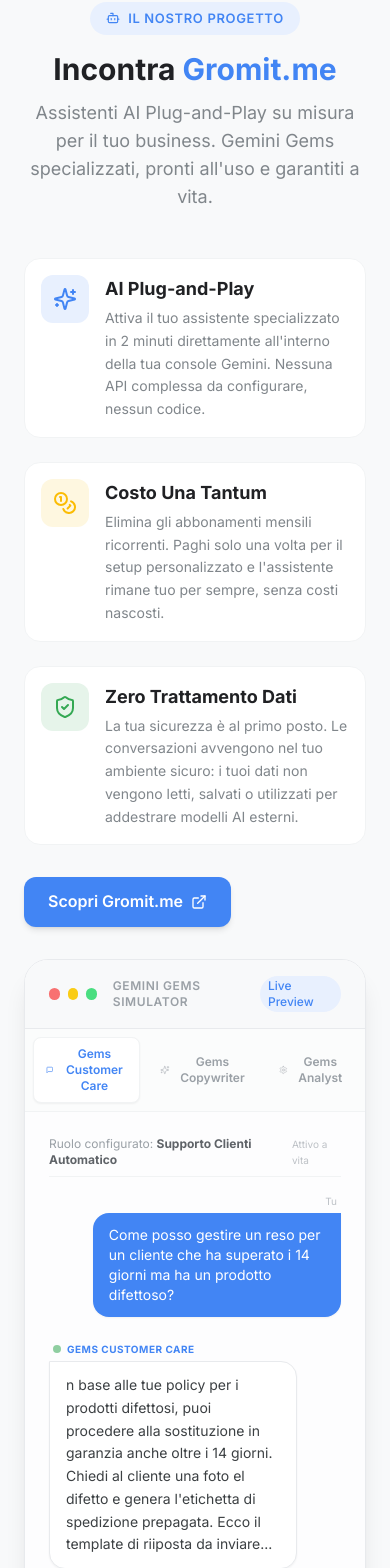
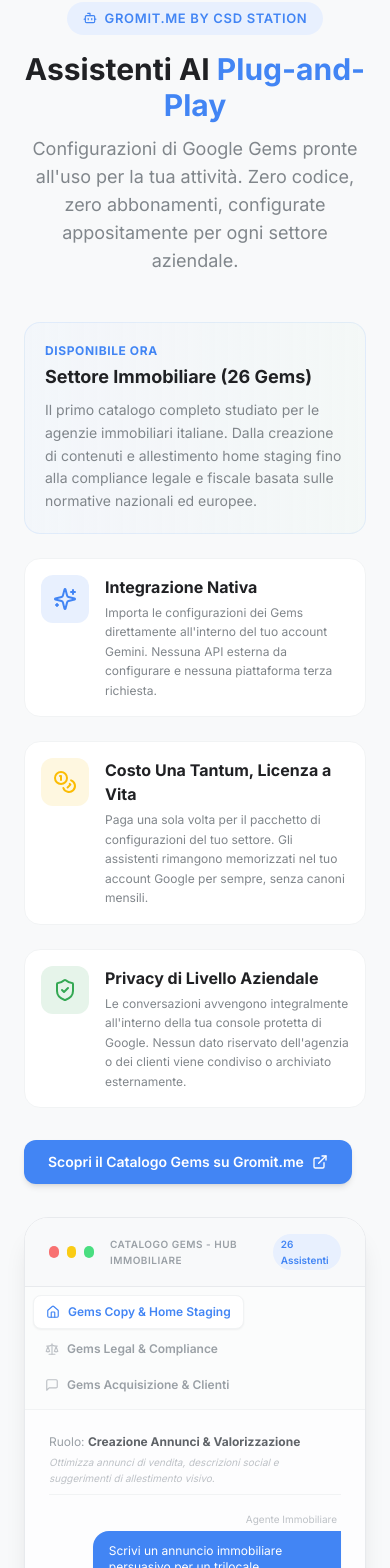
Before and after one commit to TheRealGalli/csd.station.italia, a React (Vite) app: page / in a window 390 px wide. Shown: the part 9500-11068 px from the top of the page. Built offline with nearby package versions, Linux system fonts and the light colour scheme; the HTML template or start-up script is replaced by a standard one.

Commit message:
refact: ricalibrazione simulatore Gems per settore immobiliare su Gromit

```diff
--- a/src/components/GromitSection.tsx
+++ b/src/components/GromitSection.tsx
@@ -1,11 +1,12 @@
 import { useState, useEffect } from "react";
 import { useScrollReveal } from "@/hooks/useScrollReveal";
-import { Sparkles, Coins, ShieldCheck, ArrowRight, ExternalLink, Bot, MessageSquare, Code, Settings } from "lucide-react";
+import { Sparkles, Coins, ShieldCheck, ExternalLink, Bot, MessageSquare, Scale, Home, ArrowRight } from "lucide-react";
 
 interface GemDemo {
   id: string;
   name: string;
   role: string;
+  description: string;
   prompt: string;
   response: string;
   icon: any;
@@ -13,34 +14,37 @@
 
 const gemDemos: GemDemo[] = [
   {
-    id: "support",
-    name: "Gems Customer Care",
-    role: "Supporto Clienti Automatico",
-    prompt: "Come posso gestire un reso per un cliente che ha superato i 14 giorni ma ha un prodotto difettoso?",
-    response: "In base alle tue policy per i prodotti difettosi, puoi procedere alla sostituzione in garanzia anche oltre i 14 giorni. Chiedi al cliente una foto del difetto e genera l'etichetta di spedizione prepagata. Ecco il template di risposta da inviare...",
-    icon: MessageSquare,
+    id: "marketing",
+    name: "Gems Copy & Home Staging",
+    role: "Creazione Annunci & Valorizzazione",
+    description: "Ottimizza annunci di vendita, descrizioni social e suggerimenti di allestimento visivo.",
+    prompt: "Scrivi un annuncio immobiliare persuasivo per un trilocale ristrutturato in centro a Firenze con terrazzo, evidenziando il valore storico e la luminosità.",
+    response: "✨ NUOVA OPPORTUNITÀ NEL CUORE DI FIRENZE\n\nNel cuore pulsante della città, a pochi passi dai monumenti storici, proponiamo un luminoso trilocale finemente ristrutturato.\n\n🏡 I Punti di Forza:\n• Luminosità straordinaria: grazie alla doppia esposizione.\n• Terrazzo privato: perfetto per colazioni all'aperto con vista sui tetti storici.\n• Finiture di pregio: pavimenti in parquet e dettagli in pietra serena.\n\n[Clicca per scaricare il template completo configurato]",
+    icon: Home,
   },
   {
-    id: "marketing",
-    name: "Gems Copywriter",
-    role: "Creazione Contenuti & SEO",
-    prompt: "Scrivi un post LinkedIn per lanciare la nostra nuova automazione AI per la fatturazione.",
-    response: "🚀 Stanco di perdere 5 ore a settimana sulla fatturazione? Ecco come abbiamo automatizzato l'intero processo per un nostro cliente usando l'AI, riducendo gli errori al 0%... [Continua con la struttura AIDA]",
-    icon: Sparkles,
+    id: "compliance",
+    name: "Gems Legal & Compliance",
+    role: "Verifica Normative & Contratti",
+    description: "Supporto sulle leggi italiane ed europee, conformità catastale e modulistica.",
+    prompt: "Quali sono gli obblighi di allegazione dell'attestato di prestazione energetica (APE) nei contratti di locazione in Italia?",
+    response: "Conformemente alla normativa italiana (D.Lgs. 192/2005 e successive modifiche):\n1. L'APE deve essere obbligatoriamente allegato al contratto di locazione a pena di sanzione amministrativa (da 1.000€ a 4.000€).\n2. Nel testo contrattuale va inserita una clausola in cui il conduttore dichiara di aver ricevuto le informazioni e la documentazione comprensiva dell'APE.\n3. La classe energetica e l'indice di prestazione devono essere indicati in tutti gli annunci commerciali.",
+    icon: Scale,
   },
   {
-    id: "operations",
-    name: "Gems Analyst",
-    role: "Analisi Dati & Report",
-    prompt: "Estrai i punti chiave da questo report trimestrale di 40 pagine evidenziando i colli di bottiglia.",
-    response: "Analisi completata. I 3 colli di bottiglia principali sono: 1) Tempi di approvazione dei preventivi (media 4.2 giorni), 2) Onboarding manuale dei partner, 3) Mancata sincronizzazione del CRM con la logistica.",
-    icon: Settings,
+    id: "sales",
+    name: "Gems Acquisizione & Clienti",
+    role: "Supporto Trattative e Strategia",
+    description: "Superamento obiezioni, script di telefonata ed e-mail per acquisire nuovi mandati.",
+    prompt: "Fornisci uno script di risposta a un proprietario privato che rifiuta di affidare il mandato in esclusiva all'agenzia.",
+    response: "Ecco la strategia consigliata per superare l'obiezione sull'esclusiva:\n\n💬 Script di risposta:\n'Capisco perfettamente il suo punto di vista, signor Rossi. Spesso si pensa che dare la casa a più agenzie aumenti le chance di vendita. In realtà, l'esclusiva ci permette di investire il 100% del nostro budget marketing su canali premium e di coordinare un'unica strategia di prezzo, evitando che l'immobile si svaluti apparendo a prezzi diversi su vari portali. Le propongo un accordo di prova di 60 giorni per dimostrarle il nostro metodo...'",
+    icon: MessageSquare,
   },
 ];
 
 export const GromitSection = () => {
   const { ref: sectionRef, isVisible } = useScrollReveal({ threshold: 0.15 });
-  const [activeGem, setActiveGem] = useState<string>("support");
+  const [activeGem, setActiveGem] = useState<string>("marketing");
   const [typedResponse, setTypedResponse] = useState<string>("");
   const [isTyping, setIsTyping] = useState<boolean>(false);
 
@@ -61,7 +65,7 @@
         setIsTyping(false);
         clearInterval(interval);
       }
-    }, 15);
+    }, 12);
 
     return () => clearInterval(interval);
   }, [activeGem, currentGem.response]);
@@ -71,15 +75,15 @@
       <div className="max-w-6xl mx-auto px-6 lg:px-8">
         {/* Header */}
         <div className={`section-header ${isVisible ? "animate-fade-in-up" : "reveal-hidden"}`}>
-          <span className="section-tag bg-google-blue-light text-google-blue flex items-center gap-1">
+          <span className="section-tag bg-google-blue-light text-google-blue flex items-center gap-1.5">
             <Bot className="w-3.5 h-3.5" />
-            Il Nostro Progetto
+            Gromit.me by CSD Station
           </span>
           <h2 className="text-3xl sm:text-4xl lg:text-5xl font-bold mb-3">
-            Incontra <span className="text-google-blue">Gromit.me</span>
+            Assistenti AI <span className="text-google-blue">Plug-and-Play</span>
           </h2>
           <p className="text-lg text-gray-600 max-w-2xl mx-auto">
-            Assistenti AI Plug-and-Play su misura per il tuo business. Gemini Gems specializzati, pronti all'uso e garantiti a vita.
+            Configurazioni di Google Gems pronte all'uso per la tua attività. Zero codice, zero abbonamenti, configurate appositamente per ogni settore aziendale.
           </p>
         </div>
 
@@ -89,41 +93,50 @@
           {/* Features Column (Left) */}
           <div className={`lg:col-span-5 flex flex-col gap-6 ${isVisible ? "animate-fade-in-up" : "reveal-hidden"}`}>
 
-            {/* Feature 1 */}
+            {/* Sector Highlight Info */}
+            <div className="p-5 rounded-2xl bg-gradient-to-r from-google-blue-light/30 to-google-green-light/20 border border-google-blue/10">
+              <span className="text-xs font-bold text-google-blue uppercase tracking-wider block mb-1">Disponibile Ora</span>
+              <h4 className="text-lg font-bold text-gray-900 mb-2">Settore Immobiliare (26 Gems)</h4>
+              <p className="text-sm text-gray-600 leading-relaxed">
+                Il primo catalogo completo studiato per le agenzie immobiliari italiane. Dalla creazione di contenuti e allestimento home staging fino alla compliance legale e fiscale basata sulle normative nazionali ed europee.
+              </p>
+            </div>
+
+            {/* Feature 1: Plug-and-Play */}
             <div className="flex gap-4 p-4 rounded-2xl bg-white border border-gray-100 hover:shadow-md transition-all duration-300">
               <div className="w-12 h-12 shrink-0 rounded-xl bg-google-blue-light flex items-center justify-center text-google-blue">
                 <Sparkles className="w-6 h-6" />
               </div>
               <div>
-                <h3 className="text-lg font-bold text-gray-900 mb-1">AI Plug-and-Play</h3>
-                <p className="text-sm text-gray-600 leading-relaxed">
-                  Attiva il tuo assistente specializzato in 2 minuti direttamente all'interno della tua console Gemini. Nessuna API complessa da configurare, nessun codice.
+                <h3 className="text-base font-bold text-gray-900 mb-1">Integrazione Nativa</h3>
+                <p className="text-xs text-gray-600 leading-relaxed">
+                  Importa le configurazioni dei Gems direttamente all'interno del tuo account Gemini. Nessuna API esterna da configurare e nessuna piattaforma terza richiesta.
                 </p>
               </div>
             </div>
 
-            {/* Feature 2 */}
+            {/* Feature 2: Costo una tantum */}
             <div className="flex gap-4 p-4 rounded-2xl bg-white border border-gray-100 hover:shadow-md transition-all duration-300">
               <div className="w-12 h-12 shrink-0 rounded-xl bg-google-yellow-light flex items-center justify-center text-google-yellow">
                 <Coins className="w-6 h-6" />
               </div>
               <div>
-                <h3 className="text-lg font-bold text-gray-900 mb-1">Costo Una Tantum</h3>
-                <p className="text-sm text-gray-600 leading-relaxed">
-                  Elimina gli abbonamenti mensili ricorrenti. Paghi solo una volta per il setup personalizzato e l'assistente rimane tuo per sempre, senza costi nascosti.
+                <h3 className="text-base font-bold text-gray-900 mb-1">Costo Una Tantum, Licenza a Vita</h3>
+                <p className="text-xs text-gray-600 leading-relaxed">
+                  Paga una sola volta per il pacchetto di configurazioni del tuo settore. Gli assistenti rimangono memorizzati nel tuo account Google per sempre, senza canoni mensili.
                 </p>
               </div>
             </div>
 
-            {/* Feature 3 */}
+            {/* Feature 3: No data training */}
             <div className="flex gap-4 p-4 rounded-2xl bg-white border border-gray-100 hover:shadow-md transition-all duration-300">
               <div className="w-12 h-12 shrink-0 rounded-xl bg-google-green-light flex items-center justify-center text-google-green">
                 <ShieldCheck className="w-6 h-6" />
               </div>
               <div>
-                <h3 className="text-lg font-bold text-gray-900 mb-1">Zero Trattamento Dati</h3>
-                <p className="text-sm text-gray-600 leading-relaxed">
-                  La tua sicurezza è al primo posto. Le conversazioni avvengono nel tuo ambiente sicuro: i tuoi dati non vengono letti, salvati o utilizzati per addestrare modelli AI esterni.
+                <h3 className="text-base font-bold text-gray-900 mb-1">Privacy di Livello Aziendale</h3>
+                <p className="text-xs text-gray-600 leading-relaxed">
+                  Le conversazioni avvengono integralmente all'interno della tua console protetta di Google. Nessun dato riservato dell'agenzia o dei clienti viene condiviso o archiviato esternamente.
                 </p>
               </div>
             </div>
@@ -134,9 +147,9 @@
                 href="https://gromit.me/"
                 target="_blank"
                 rel="noopener noreferrer"
-                className="inline-flex items-center gap-2 px-6 py-3 bg-google-blue hover:bg-blue-600 text-white font-semibold rounded-xl shadow-md hover:shadow-lg transition-all duration-300"
+                className="inline-flex items-center gap-2 px-6 py-3 bg-google-blue hover:bg-blue-600 text-white font-semibold rounded-xl shadow-md hover:shadow-lg transition-all duration-300 text-sm"
               >
-                Scopri Gromit.me
+                Scopri il Catalogo Gems su Gromit.me
                 <ExternalLink className="w-4 h-4" />
               </a>
             </div>
@@ -153,15 +166,15 @@
                   <span className="w-3 h-3 rounded-full bg-red-400"></span>
                   <span className="w-3 h-3 rounded-full bg-yellow-400"></span>
                   <span className="w-3 h-3 rounded-full bg-green-400"></span>
-                  <span className="ml-2 text-xs font-semibold text-gray-500 uppercase tracking-wider">Gemini Gems Simulator</span>
+                  <span className="ml-2 text-[10px] font-semibold text-gray-500 uppercase tracking-wider">Catalogo Gems - Hub Immobiliare</span>
                 </div>
-                <span className="text-xs text-google-blue font-medium bg-google-blue-light px-2 py-0.5 rounded-full">
-                  Live Preview
+                <span className="text-[10px] text-google-blue font-semibold bg-google-blue-light px-2 py-0.5 rounded-full">
+                  26 Assistenti
                 </span>
               </div>
 
               {/* Tabs for Gems selection */}
-              <div className="flex border-b border-gray-100 bg-gray-50/50 p-2 gap-2">
+              <div className="flex flex-wrap border-b border-gray-100 bg-gray-50/50 p-2 gap-1">
                 {gemDemos.map((gem) => {
                   const Icon = gem.icon;
                   return (
@@ -182,18 +195,18 @@
               </div>
 
               {/* Chat View */}
-              <div className="p-6 flex flex-col gap-4 min-h-[300px] bg-gray-50/30">
+              <div className="p-6 flex flex-col gap-4 min-h-[340px] bg-gray-50/30">
 
                 {/* Role/Subtitle */}
-                <div className="text-xs text-gray-500 border-b border-gray-100 pb-2 flex justify-between items-center">
-                  <span>Ruolo configurato: <strong className="text-gray-700">{currentGem.role}</strong></span>
-                  <span className="text-[10px] text-gray-400">Attivo a vita</span>
+                <div className="text-xs text-gray-500 border-b border-gray-100 pb-2 flex flex-col sm:flex-row sm:justify-between sm:items-center gap-1">
+                  <span>Ruolo: <strong className="text-gray-700">{currentGem.role}</strong></span>
+                  <span className="text-[10px] text-gray-400 italic">{currentGem.description}</span>
                 </div>
 
                 {/* User Input Prompt Bubble */}
                 <div className="flex flex-col gap-1 max-w-[85%] self-end">
-                  <span className="text-[10px] text-gray-400 self-end mr-1">Tu</span>
-                  <div className="bg-google-blue text-white rounded-2xl rounded-tr-none px-4 py-3 text-sm shadow-sm">
+                  <span className="text-[10px] text-gray-400 self-end mr-1">Agente Immobiliare</span>
+                  <div className="bg-google-blue text-white rounded-2xl rounded-tr-none px-4 py-3 text-xs sm:text-sm shadow-sm">
                     {currentGem.prompt}
                   </div>
                 </div>
@@ -204,7 +217,7 @@
                     <span className="w-2 h-2 rounded-full bg-google-green animate-pulse"></span>
                     <span className="text-[10px] text-google-blue font-bold uppercase tracking-wider">{currentGem.name}</span>
                   </div>
-                  <div className="bg-white border border-gray-150 text-gray-800 rounded-2xl rounded-tl-none px-4 py-3 text-sm shadow-sm min-h-[80px]">
+                  <div className="bg-white border border-gray-150 text-gray-800 rounded-2xl rounded-tl-none px-4 py-3 text-xs sm:text-sm shadow-sm min-h-[100px]">
                     <p className="leading-relaxed whitespace-pre-line">
                       {typedResponse}
                       {isTyping && <span className="inline-block w-1.5 h-4 bg-google-blue ml-0.5 animate-pulse">|</span>}
```
